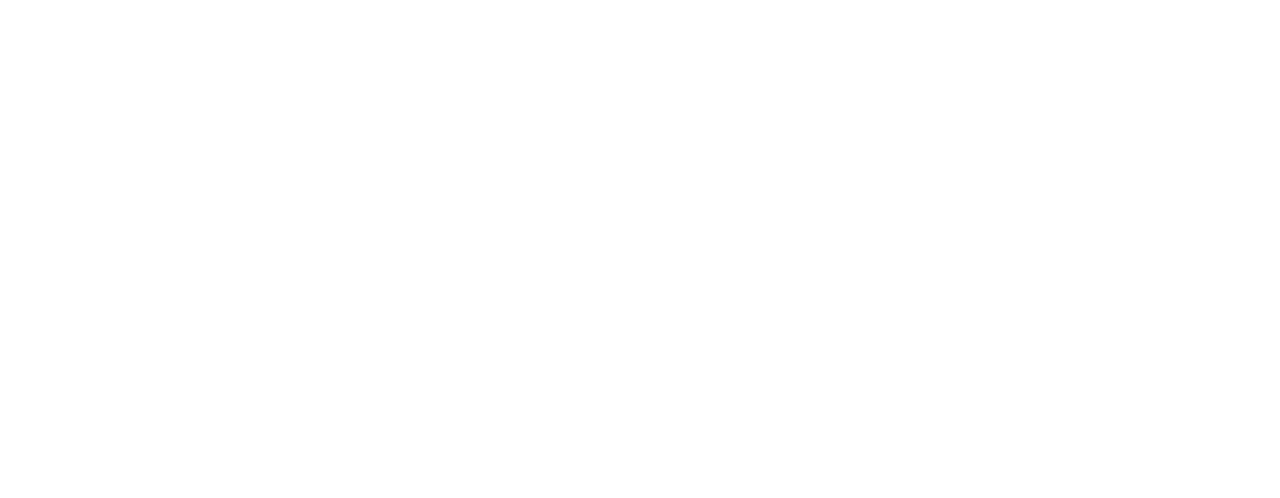
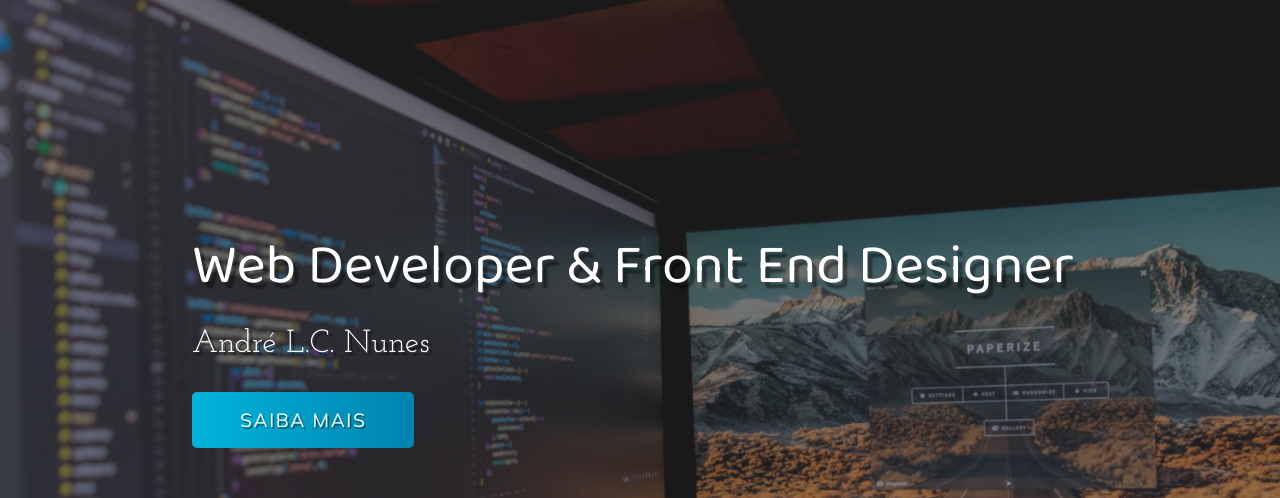
Before and after one commit to andrelcnunes2020/portfolio, a plain HTML site: page index.html in a window 1280 px wide. Shown: the top 498 px of the page. Drawn offline with Linux system fonts and the light colour scheme.

Commit message:
:package: header

```diff
--- a/css/style.css
+++ b/css/style.css
@@ -1,3 +1,102 @@
 @import url('https://fonts.googleapis.com/css2?family=Baloo+Da+2:wght@400;500;600;700&family=Josefin+Slab:ital,wght@0,200;0,300;0,400;0,500;0,600;1,200;1,300;1,400;1,500&family=Mulish:ital,wght@0,200;0,300;0,400;0,500;1,200;1,300;1,400&display=swap');
 
 @import url('https://cdnjs.cloudflare.com/ajax/libs/font-awesome/5.15.3/css/all.min.css');
+
+*{
+    margin: 0;
+    padding: 0;
+}
+
+header{
+    width: 100%;
+    height: 100vh;
+    overflow: hidden;
+    position: relative;
+}
+
+.img-wrapper{
+    width: 100%;
+    height: 100%;
+    overflow: hidden;
+    background-color: rgba(0, 0, 0, .8);
+}
+
+.img-wrapper img{
+    width: 100%;
+    height: 100%;
+    object-fit: cover;
+    opacity: 0.5;
+    animation: zoom 25s;
+}
+
+@keyframes zoom {
+    0%{
+        transform: scale(1.3);
+    }
+    100%{
+        transform: scale(1);
+    }
+}
+
+.banner{
+    position: absolute;
+    top: 30%;
+    left: 15%;
+}
+.banner h1{
+    color: #ffffff;
+    font-size: 3.5rem;
+    font-family: "Baloo Da 2", serif;
+    font-weight: 200;
+    text-shadow: .3rem .4rem 2px rgba(0, 0, 0, .4);
+    line-height: 3.5rem;
+    margin-bottom: 2rem;
+    opacity: 0;
+    animation: moveBanner 1s 0.5s forwards;
+}
+
+.banner p{
+    font-family: "Josefin Slab", serif;
+    color: #fff;
+    font-size: 2rem;
+    text-shadow: .2rem .2rem rgba(0, 0, 0, .4);
+    margin-bottom: 2rem;
+    opacity: 0;
+    animation: moveBanner 1s 0.7s forwards;
+}
+
+.banner button{
+    font-family: "Mulish", serif;
+    color: #fff;
+    font-size: 1.2rem;
+    text-transform: uppercase;
+    letter-spacing: .1rem;
+    background: #00B4DB;
+    background: -webkit-linear-gradient(to right, #0083B0, #00B4DB);
+    background: linear-gradient(to left, #0083B0, #00B4DB);
+    padding: 1rem 3rem;
+    border: none;
+    border-radius: 5px;
+    text-shadow: .1rem .1rem rgba(0, 0, 0, .4);
+    cursor: pointer;
+    opacity: 0;
+    animation: moveBanner 1s 0.9s forwards;
+}
+
+.banner button:hover{
+   opacity: 0.8;
+   font-size: 1.3rem;
+   background: #396afc;
+   background: -webkit-linear-gradient(to right, #2948ff, #396afc);
+   background: linear-gradient(to right, #2948ff, #396afc);
+}
+
+@keyframes moveBanner{
+    0%{
+        transform: translateY(10rem) rotateY(-30deg);
+    }
+    100%{
+        transform: translateY(0) rotateY(0);
+        opacity: 1;
+    }
+}
--- a/index.html
+++ b/index.html
@@ -13,6 +13,17 @@
     <title>André Luiz - Web Developer & Front End Designer</title>
 </head>
 <body>
-
+    <div class="container">
+        <header>
+            <div class="img-wrapper">
+                <img src="img/bg.jpg" alt="developer setup">
+            </div>
+            <div class="banner">
+                <h1>Web Developer & Front End Designer</h1>
+                <p>André L.C. Nunes</p>
+                <button>Saiba mais</button>
+            </div>
+        </header>
+    </div>
 </body>
 </html>
```
Also changed, not shown: img/bg.jpg (added), site.webmanifest, 1 other file.
